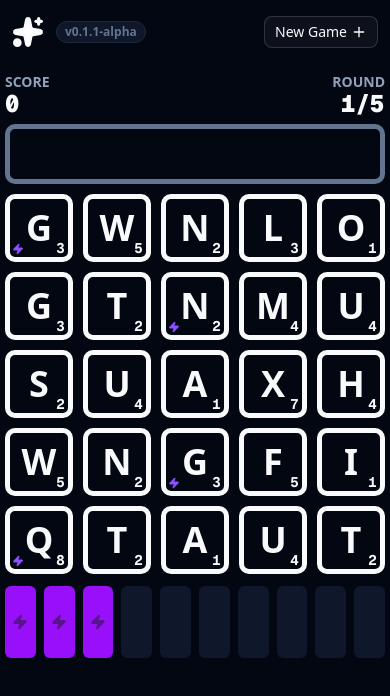
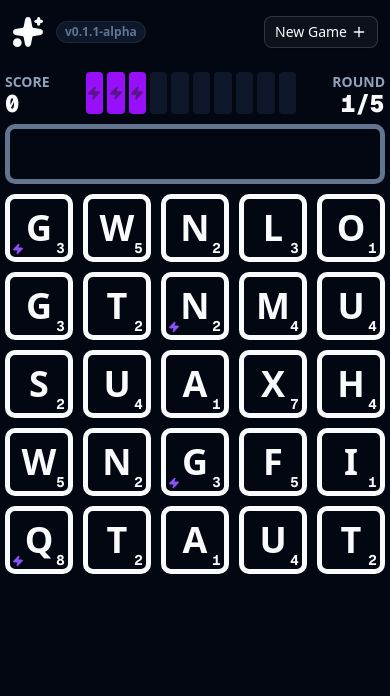
Before and after one commit to fborja44/spellbound, a Next.js app: page / in a window 390 px wide. Shown: the top 696 px of the page. Built offline with nearby package versions, Linux system fonts and the light colour scheme.

Commit message:
ui: mobile energy bar position

```diff
--- a/components/game/info/energy.tsx
+++ b/components/game/info/energy.tsx
@@ -16,7 +16,7 @@ const EnergyBar = ({ direction = 'vertical' }: EnergyBarProps) => {
 	return (
 		<div
 			className={cn(
-				'flex gap-2 sm:gap-1.5 flex-1 w-full h-full',
+				'flex gap-1 sm:gap-1.5 flex-1 w-full h-full -z-20',
 				direction === 'vertical' ? 'flex-col-reverse' : 'flex-row',
 			)}
 		>
@@ -46,7 +46,7 @@ const EnergyCell = ({ isFilled, direction }: EnergyCellProps) => {
 	return (
 		<div
 			className={cn(
-				`container-center rounded-[6px] sm:rounded flex-1 transition-colors duration-300`,
+				`container-center rounded flex-1 transition-colors duration-300`,
 				bgClass,
 				direction === 'vertical' ? 'w-full' : 'h-full',
 			)}
@@ -58,9 +58,7 @@ const EnergyCell = ({ isFilled, direction }: EnergyCellProps) => {
 					exit={{ scale: 0, opacity: 0 }}
 					transition={{ duration: 0.5 }}
 				>
-					<Zap
-						className={cn('size-4 sm:size-3.5 text-purple-900 fill-purple-900')}
-					/>
+					<Zap className={cn('size-3.5 text-purple-900 fill-purple-900')} />
 				</motion.div>
 			)}
 		</div>
--- a/components/game/info/info-header.tsx
+++ b/components/game/info/info-header.tsx
@@ -1,10 +1,12 @@
+import EnergyBar from './energy';
 import Rounds from './rounds';
 import Score from './score';
 
 const InfoHeader = () => {
 	return (
-		<div className='flex flex-row items-center sm:hidden justify-between w-full h-fit'>
+		<div className='flex flex-row items-center sm:hidden justify-between gap-9 w-full h-fit'>
 			<Score />
+			<EnergyBar direction='horizontal' />
 			<Rounds />
 		</div>
 	);
--- a/components/game/main.tsx
+++ b/components/game/main.tsx
@@ -5,7 +5,6 @@ import { AnimatePresence } from 'motion/react';
 import Board from './board/board';
 import Results from './results';
 import FadeDiv from '../animate/fade-div';
-import EnergyBar from './info/energy';
 
 const Main = () => {
 	const isCompleted = useIsCompleted();
@@ -15,9 +14,6 @@ const Main = () => {
 			{!isCompleted ? (
 				<FadeDiv className='flex flex-col gap-3'>
 					<Board />
-					<div className='h-18 sm:hidden'>
-						<EnergyBar direction='horizontal' />
-					</div>
 				</FadeDiv>
 			) : (
 				<FadeDiv className='w-full'>
```
